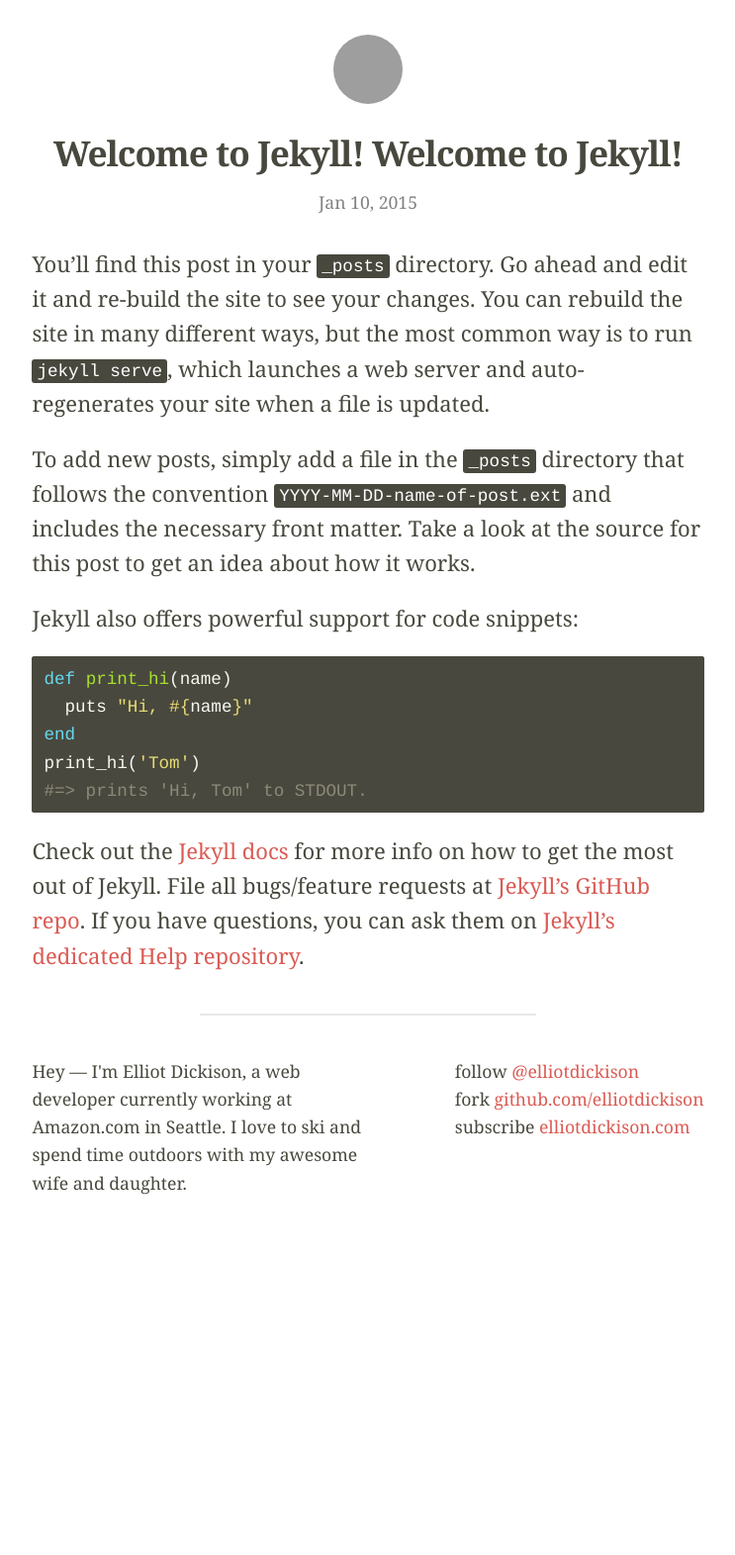
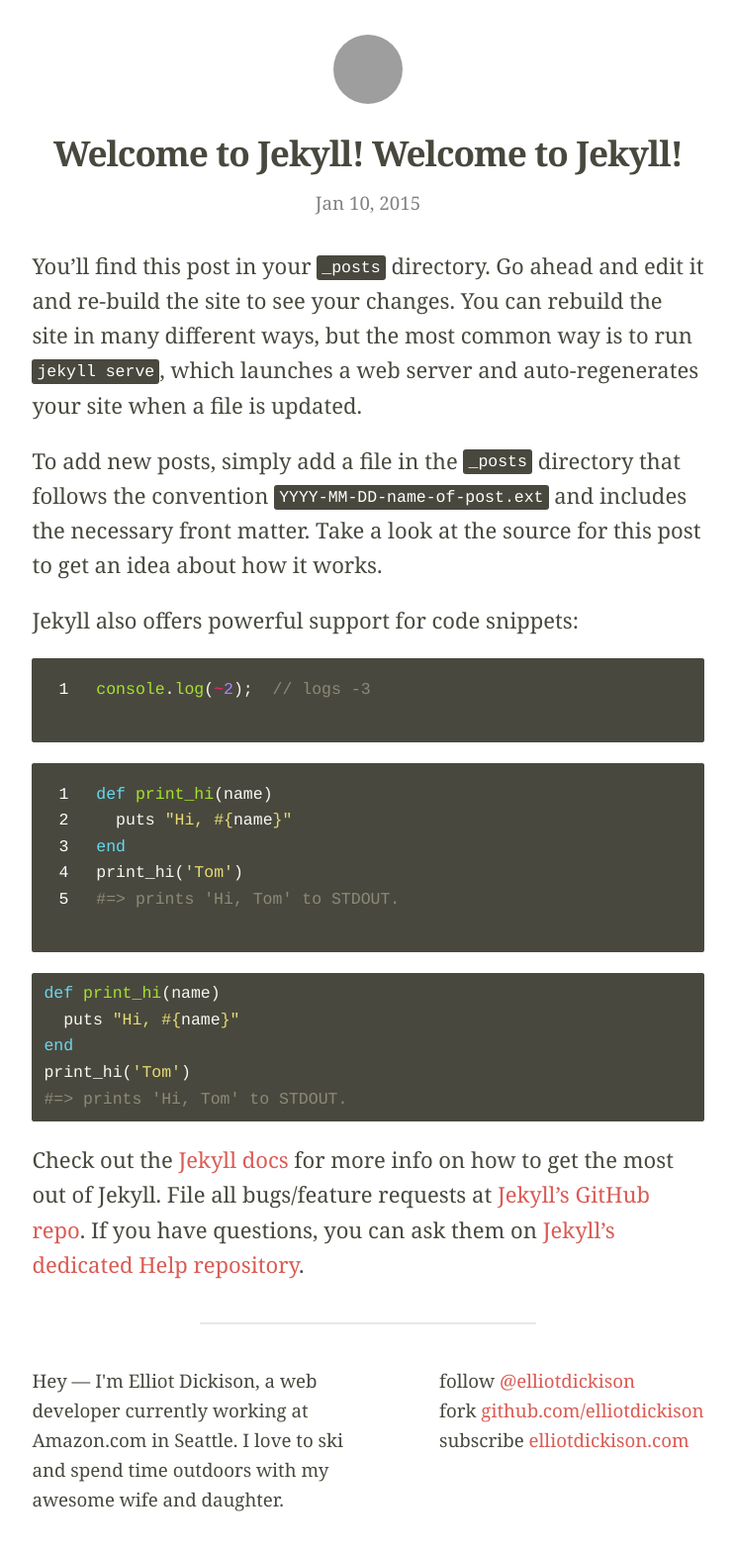
Before and after one commit to elliotdickison/elliotdickison.github.io, a Jekyll site: the page built from _posts/2015-01-10-welcome-to-jekyll.markdown, in a window 1280 px wide. Shown: the whole page at 99% size, without its empty margins (268-1011 px from the left). Built offline with Jekyll 4.4.1, drawn with Linux system fonts in a browser that asks for light colours; before the commit the page ends 1250 px from its top, so only the background shows below that; grey boxes are pictures that could not be loaded.

Commit message:
Cleanup + Good lookin line nos for code blocks.

```diff
--- a/_config.yml
+++ b/_config.yml
@@ -1,7 +1,7 @@
 # Site settings
 title: Elliot Dickison
 email: your-email@domain.com
-description: > # web dev...
+description: "Hey &mdash; I'm Elliot Dickison, a web developer currently working at Amazon.com in Seattle. I love to ski and spend time outdoors with my awesome wife and daughter."
 baseurl: "" # the subpath of your site, e.g. /blog/
 url: "http://elliotdickison.com" # the base hostname & protocol for your site
 twitter_username: elliotdickison
--- a/_includes/footer.html
+++ b/_includes/footer.html
@@ -1,7 +1,7 @@
 <footer class="site-footer">
   <div class="wrapper">
     <p class="bio">
-      Hey &mdash; I'm Elliot Dickison, a web developer currently working at Amazon.com in Seattle. I love to ski and spend time outdoors with my awesome wife and daughter.
+      {{ site.description }}
     </p>
     <ul class="contact-links">
       {% if site.twitter_username %}
--- a/_includes/head.html
+++ b/_includes/head.html
@@ -3,7 +3,7 @@
   <meta http-equiv="X-UA-Compatible" content="IE=edge">
   <meta name="viewport" content="width=device-width, initial-scale=1">
 
-  <title>{% if page.title %}{{ page.title }}{% else %}{{ site.title }}{% endif %}</title>
+  <title>{% if page.title %}{{ page.title }} | {% endif %}{{ site.title }}</title>
   <meta name="description" content="{% if page.excerpt %}{{ page.excerpt | strip_html | strip_newlines | truncate: 160 }}{% else %}{{ site.description }}{% endif %}">
 
   <link rel="stylesheet" href="{{ "/css/main.css" | prepend: site.baseurl }}">
--- a/_posts/2015-01-10-welcome-to-jekyll.markdown
+++ b/_posts/2015-01-10-welcome-to-jekyll.markdown
@@ -9,6 +9,18 @@
 To add new posts, simply add a file in the `_posts` directory that follows the convention `YYYY-MM-DD-name-of-post.ext` and includes the necessary front matter. Take a look at the source for this post to get an idea about how it works.
 
 Jekyll also offers powerful support for code snippets:
+
+{% highlight javascript linenos=table %}
+console.log(~2);  // logs -3
+{% endhighlight %}
+
+{% highlight ruby linenos=table %}
+def print_hi(name)
+  puts "Hi, #{name}"
+end
+print_hi('Tom')
+#=> prints 'Hi, Tom' to STDOUT.
+{% endhighlight %}
 
 {% highlight ruby %}
 def print_hi(name)
--- a/_sass/_base.scss
+++ b/_sass/_base.scss
@@ -138,18 +138,49 @@
 /**
  * Code formatting
  */
+
+.highlighttable {
+    border-collapse: collapse;
+    border-spacing: 0;
+    width: 100%;
+    overflow: hidden;
+
+    .linenos {
+        padding: 0;
+        text-align: right;
+
+        pre {
+            border-radius: 3px 0 0 3px;
+            padding-right: 0;
+        }
+
+        code {
+            color: #8c8a77;
+        }
+    }
+
+    .code {
+        padding: 0;
+        width: 100%;
+
+        pre {
+            border-radius: 0 3px 3px 0;
+        }
+    }
+}
+
 pre,
 code {
     background-color: $code-background-color;
     border-radius: 3px;
     color: #fff;
     font-family: $code-font-family;
-    font-size: $small-font-size;
+    font-size: $code-font-size;
     vertical-align: middle;
 }
 
 code {
-    padding: 2px 5px;
+    padding: 3px 5px;
 }
 
 pre {
--- a/css/main.scss
+++ b/css/main.scss
@@ -9,41 +9,40 @@
 $header-font-family: "ff-tisa-web-pro", "Georgia", serif;
 $base-font-family: "skolar", "Georgia", serif;
 $code-font-family: "Courier", monospace;
-$base-font-size:   22px;
+$base-font-size: 22px;
 $mobile-font-size: 19px;
-$small-font-size:  $base-font-size * 0.8;
+$small-font-size: $base-font-size * 0.85;
+$code-font-size: $base-font-size * 0.75;
 $base-line-height: 1.6;
 
 $gravatar-size: 78px;
 $gravatar-size-mobile: 63px;
 
-$spacing-unit:     1.3rem;
+$spacing-unit: 1.3rem;
 
-$text-color:       #49483e;
+$text-color: #49483e;
 $background-color: #fff;
 $code-background-color: #49483e;
-$brand-color:      #da5b54;
+$brand-color: #da5b54;
 
-$grey-color:       #828282;
+$grey-color: #828282;
 $grey-color-light: lighten($grey-color, 40%);
-$grey-color-dark:  darken($grey-color, 25%);
+$grey-color-dark: darken($grey-color, 25%);
 
 // Width of the content area
 $content-width:	700px;
 
+
 $on-mobile:	550px;
-
-@mixin media-query($device) {
-    @media screen and (max-width: $device) {
+@mixin media-query($on-device-type) {
+    @media screen and (max-width: $on-device-type) {
         @content;
     }
 }
 
-
-
 // Import partials from `sass_dir` (defaults to `_sass`)
 @import
-        "base",
-        "layout",
-        "syntax-highlighting"
+    "base",
+    "layout",
+    "syntax-highlighting"
 ;
```
Also changed, not shown: about.md (deleted, +0 -11 lines).
